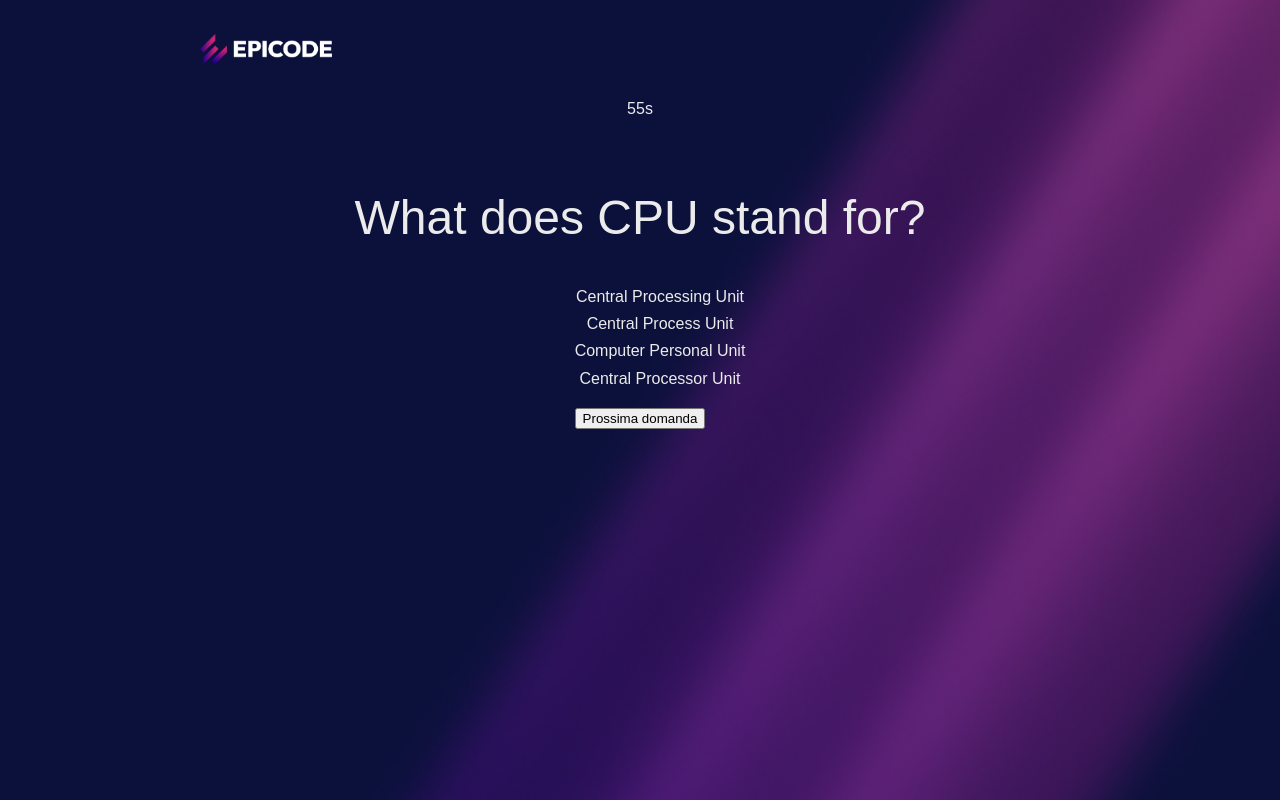
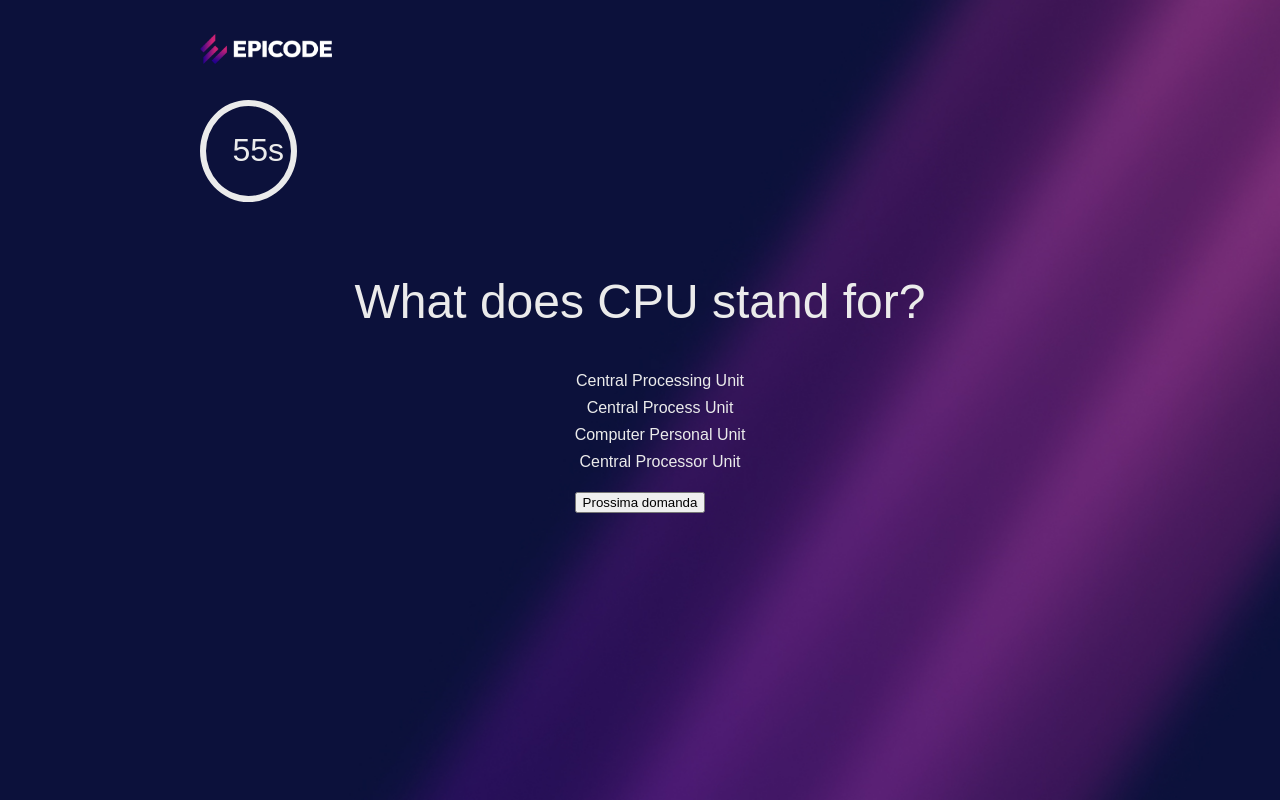
Before and after one commit to DGSimone99/epicode-buildweek-quiz, a plain HTML site: page quiz.html in a window 1280 px wide. Drawn offline with Linux system fonts and the light colour scheme.

Commit message:
mod count

```diff
--- a/assets/css/style.css
+++ b/assets/css/style.css
@@ -86,3 +86,12 @@ footer {
     padding: 0.7em 3em;
     text-align: center;
 }
+/*Parte countdown*/
+.countdown-text{
+    border: solid 0.2em #ebebeb;
+    width: 1em;
+    border-radius: 50%;
+    padding: 3%;
+    color: #ebebeb;
+    font-size: 2em;
+}
```
